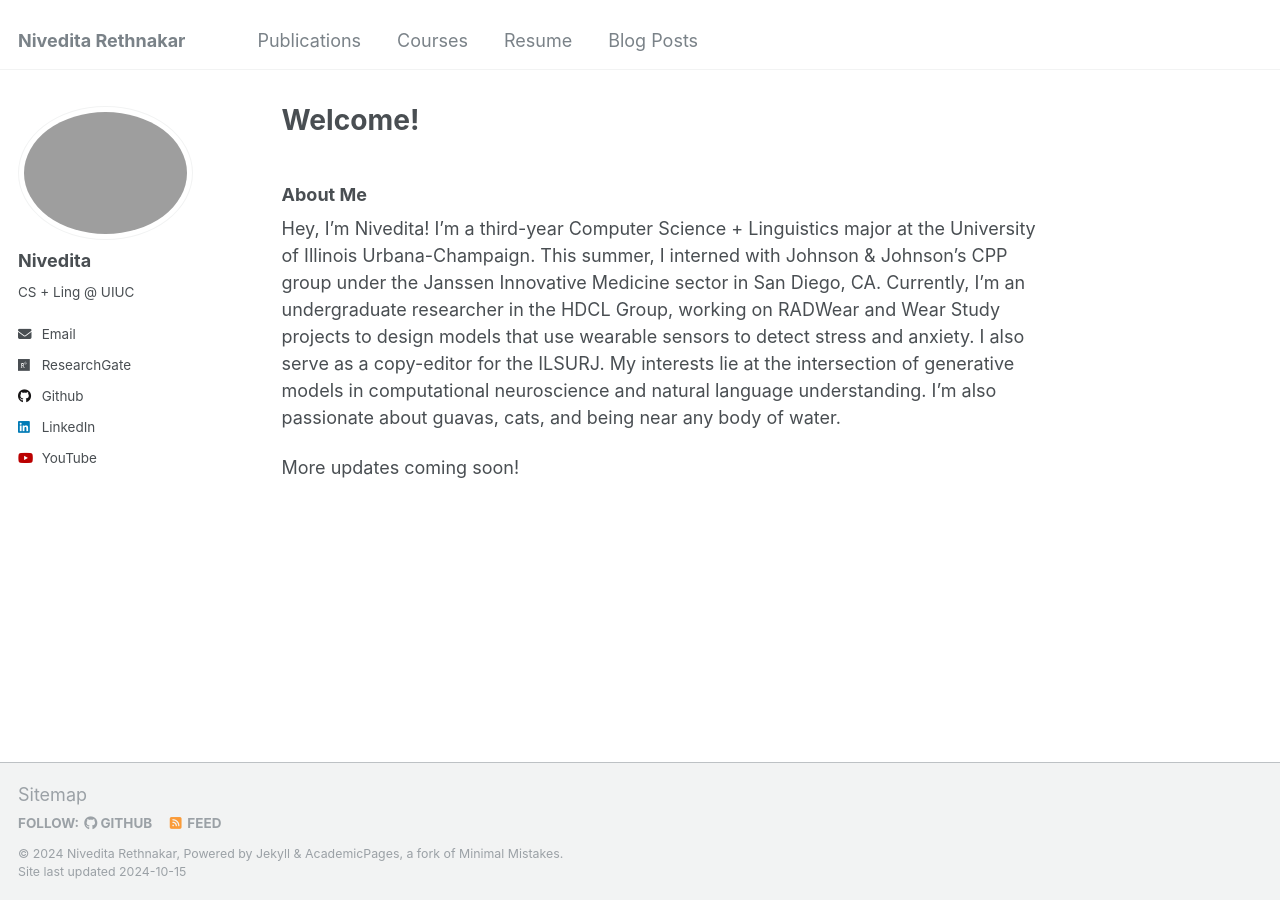
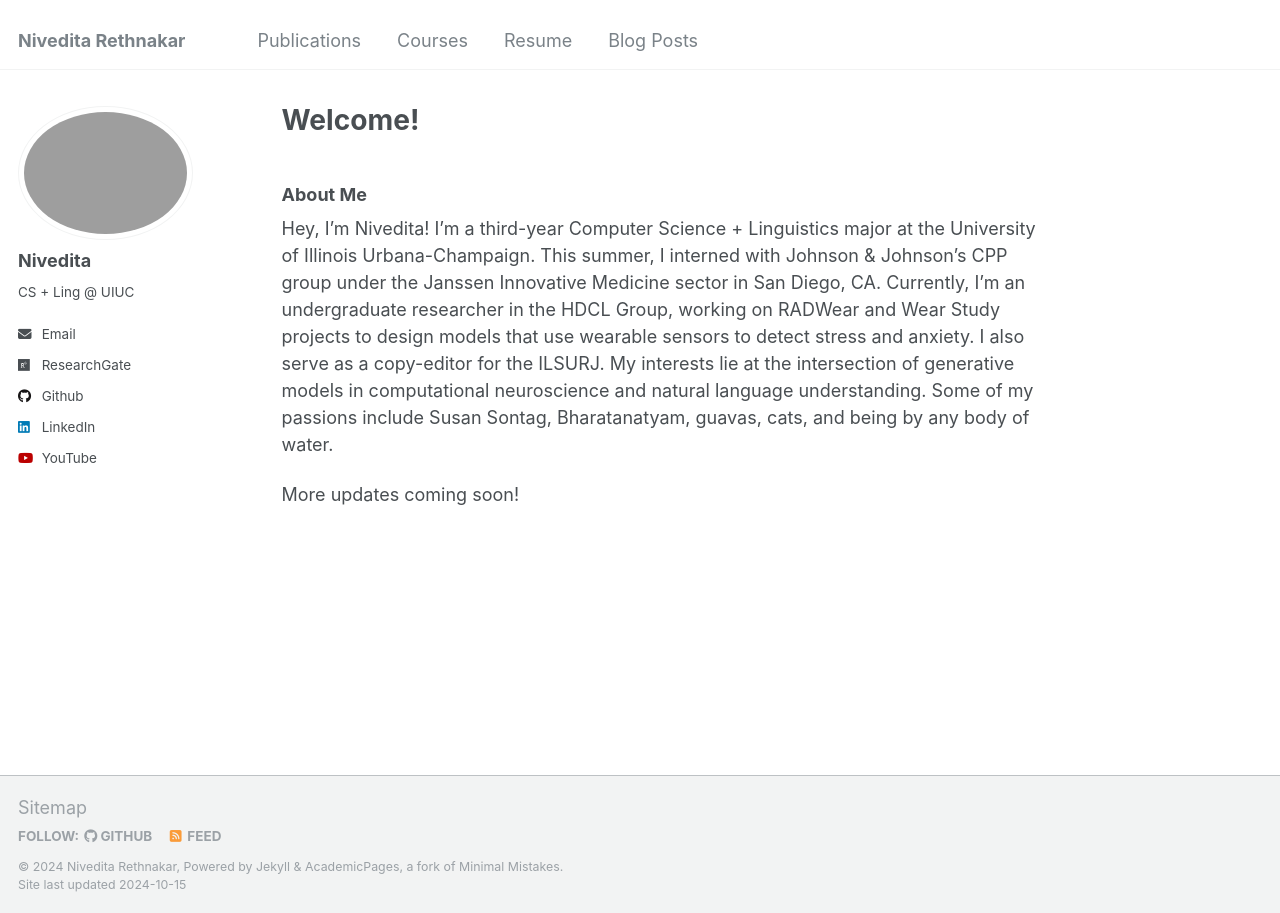
Before and after one commit to nivupai/nivupai.github.io, a Jekyll site: the page built from _pages/about.md, in a window 1280 px wide. Built offline with Jekyll 4.4.1, drawn with Linux system fonts in a browser that asks for light colours.

Commit message:
Update about.md

```diff
--- a/_pages/about.md
+++ b/_pages/about.md
@@ -8,6 +8,6 @@ redirect_from:
 ---
 ### About Me
 
-Hey, I’m Nivedita! I’m a third-year Computer Science + Linguistics major at the University of Illinois Urbana-Champaign. This summer, I interned with Johnson & Johnson’s CPP group under the Janssen Innovative Medicine sector in San Diego, CA. Currently, I'm an undergraduate researcher in the HDCL Group, working on RADWear and Wear Study projects to design models that use wearable sensors to detect stress and anxiety. I also serve as a copy-editor for the ILSURJ. My interests lie at the intersection of generative models in computational neuroscience and natural language understanding. I’m also passionate about guavas, cats, and being near any body of water.
+Hey, I’m Nivedita! I’m a third-year Computer Science + Linguistics major at the University of Illinois Urbana-Champaign. This summer, I interned with Johnson & Johnson’s CPP group under the Janssen Innovative Medicine sector in San Diego, CA. Currently, I'm an undergraduate researcher in the HDCL Group, working on RADWear and Wear Study projects to design models that use wearable sensors to detect stress and anxiety. I also serve as a copy-editor for the ILSURJ. My interests lie at the intersection of generative models in computational neuroscience and natural language understanding. Some of my passions include Susan Sontag, Bharatanatyam, guavas, cats, and being by any body of water.
 
 More updates coming soon!
```
